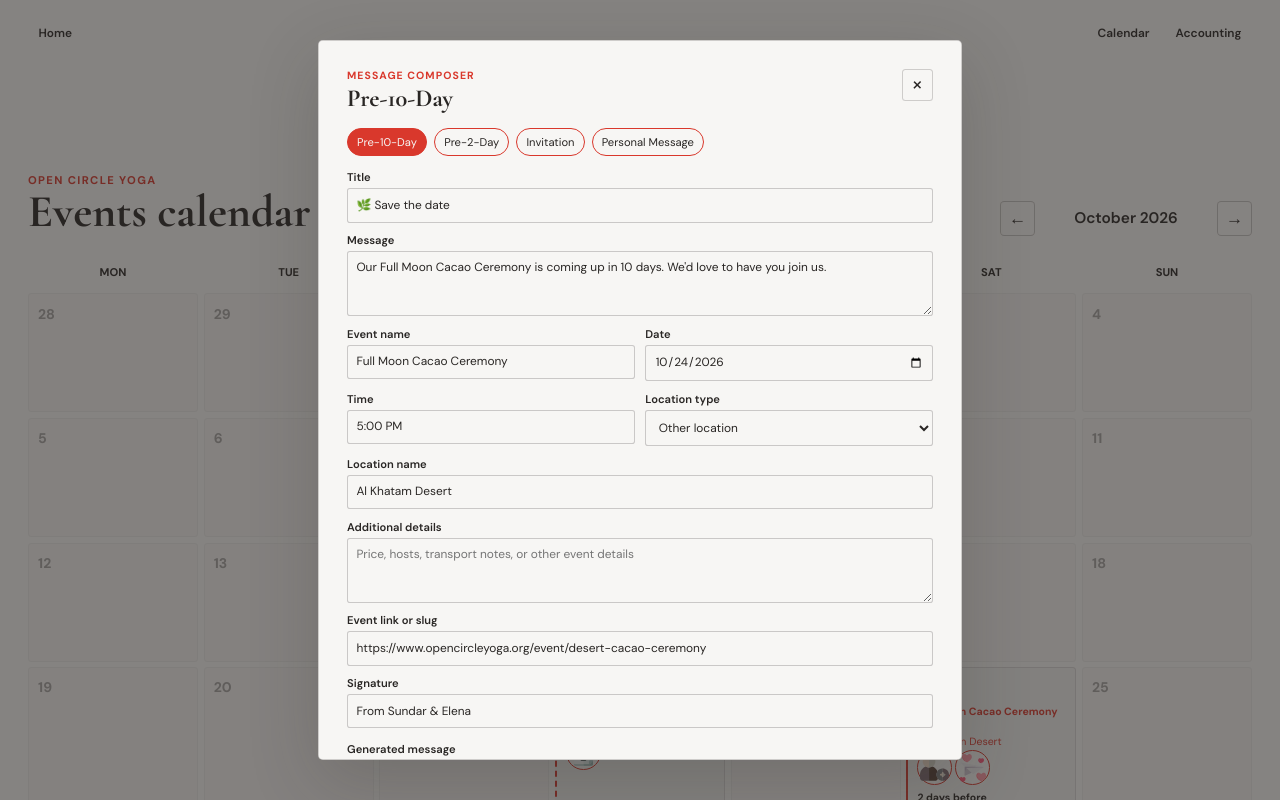
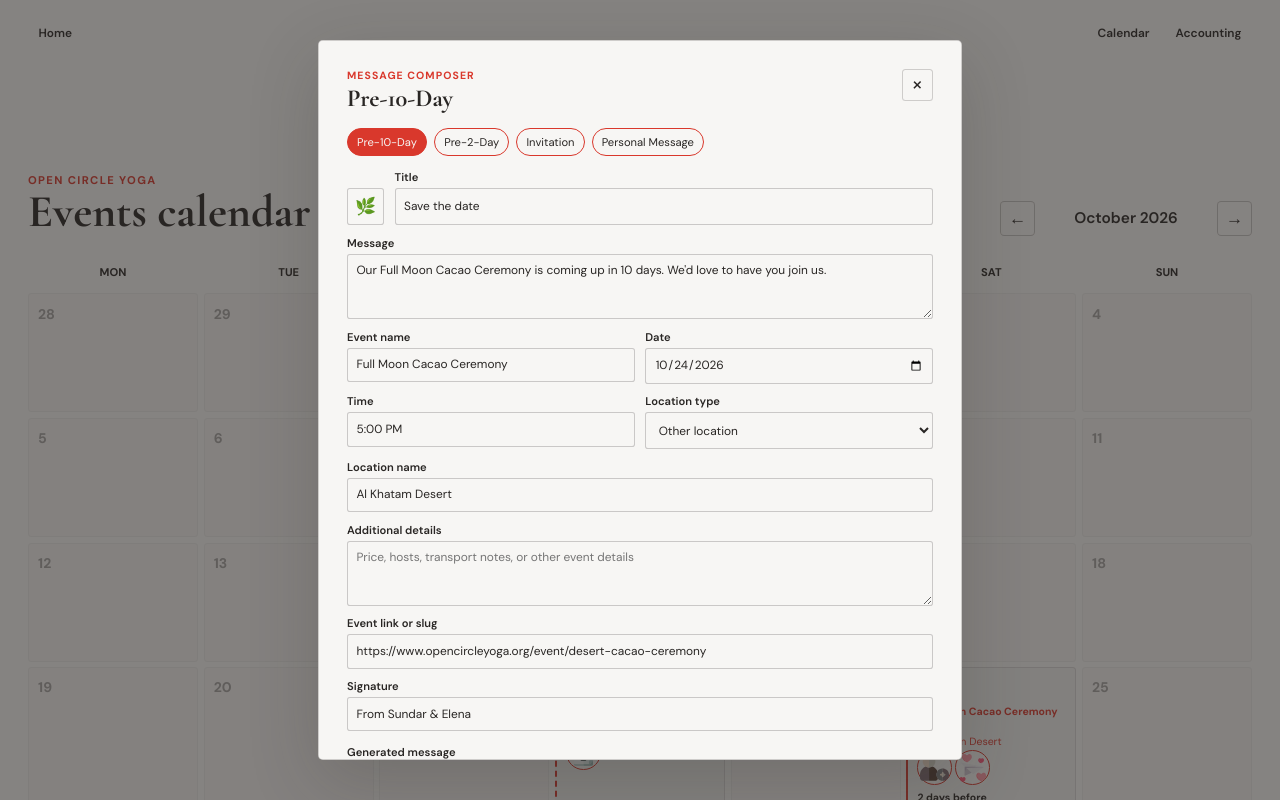
Before and after one commit to jcnccsr/oc, a Next.js app: page / in a window 1280 px wide. Both pictures are taken after a click on the button 407 px from the left and 628 px from the top of the page. Shown: the top 800 px of the page. Built offline with nearby package versions, Linux system fonts and the light colour scheme.

Commit message:
Updated messages and Icons used

```diff
--- a/src/components/EventMessageComposer/EventMessageComposer.module.css
+++ b/src/components/EventMessageComposer/EventMessageComposer.module.css
@@ -151,6 +151,70 @@
   gap: 0.75rem;
 }
 
+.iconSelect {
+  flex: 0 0 2.65rem;
+  width: 2.65rem !important;
+  height: 2.65rem;
+  align-self: flex-end;
+  appearance: none;
+  -webkit-appearance: none;
+  padding: 0 !important;
+  text-align: center;
+  text-align-last: center;
+  font-size: 1.2rem !important;
+}
+
+.titleField {
+  display: flex;
+  flex: 1;
+  flex-direction: column;
+  min-width: 0;
+  gap: 0.25rem;
+}
+
+.titleField > label {
+  font-size: 0.8rem;
+  font-weight: 600;
+}
+
+.titleInputWrapper {
+  position: relative;
+}
+
+.titleInputWrapper input {
+  min-height: 2.65rem;
+}
+
+.titleOptions {
+  position: absolute;
+  z-index: 1;
+  top: calc(100% + 0.25rem);
+  right: 0;
+  left: 0;
+  display: flex;
+  flex-direction: column;
+  padding: 0.25rem;
+  border: 1px solid color-mix(in srgb, var(--foreground) 22%, transparent);
+  border-radius: 0.2rem;
+  background: var(--background);
+  box-shadow: 0 0.5rem 1.5rem color-mix(in srgb, var(--foreground) 16%, transparent);
+}
+
+.titleOptions button {
+  padding: 0.55rem 0.6rem;
+  border: 0;
+  color: var(--foreground);
+  background: var(--background);
+  text-align: left;
+  font-size: 0.85rem;
+}
+
+.titleOptions button:hover,
+.titleOptions button:focus-visible {
+  background: var(--hue-sauge);
+  outline: none;
+}
+
 .form input,
 .form textarea,
 .form select,
--- a/src/components/EventMessageComposer/index.js
+++ b/src/components/EventMessageComposer/index.js
@@ -12,6 +12,8 @@ import {
   isValidEventDate,
   locationOptions,
   messageTypes,
+  titleIcons,
+  titleOptions,
 } from "@/utils/eventMessages";
 import styles from "./EventMessageComposer.module.css";
 
@@ -25,9 +27,12 @@ const messageIcons = {
 export default function EventMessageComposer({ event, availableMessages }) {
   const dialogRef = useRef(null);
   const headingId = useId();
+  const titleInputId = useId();
+  const titleOptionsId = useId();
   const [selectedType, setSelectedType] = useState(null);
   const [fields, setFields] = useState(null);
   const [copyStatus, setCopyStatus] = useState("");
+  const [titleOptionsOpen, setTitleOptionsOpen] = useState(false);
   const hasValidDate = fields?.date && isValidEventDate(fields.date);
   const generatedMessage = selectedType && hasValidDate
     ? generateEventMessage(selectedType, fields)
@@ -42,6 +47,29 @@ export default function EventMessageComposer({ event, availableMessages }) {
 
   function updateField(field, value) {
     setFields((current) => ({ ...current, [field]: value }));
+  }
+
+  function handleTitleKeyDown(event) {
+    if (event.key === "Escape") {
+      setTitleOptionsOpen(false);
+    } else if ((event.key === "ArrowDown" || event.key === "ArrowUp") && titleOptionsOpen) {
+      event.preventDefault();
+      const options = event.currentTarget.nextElementSibling?.querySelectorAll("button");
+      const option = event.key === "ArrowDown" ? options?.[0] : options?.[options.length - 1];
+      option?.focus();
+    }
+  }
+
+  function handleTitleOptionKeyDown(event) {
+    if (event.key !== "ArrowDown" && event.key !== "ArrowUp") {
+      return;
+    }
+
+    event.preventDefault();
+    const options = Array.from(event.currentTarget.parentElement.querySelectorAll("button"));
+    const currentIndex = options.indexOf(event.currentTarget);
+    const nextIndex = currentIndex + (event.key === "ArrowDown" ? 1 : -1);
+    options[nextIndex]?.focus();
   }
 
   async function copyMessage() {
@@ -117,10 +145,64 @@ export default function EventMessageComposer({ event, availableMessages }) {
             </div>
 
             <div className={styles.form}>
-              <label>
-                Title
-                <input value={fields.title} onChange={(e) => updateField("title", e.target.value)} />
-              </label>
+              <div className={styles.fieldRow}>
+                <select
+                  className={styles.iconSelect}
+                  aria-label="Title icon"
+                  value={fields.icon}
+                  onChange={(e) => updateField("icon", e.target.value)}
+                >
+                  {titleIcons.map((icon) => (
+                    <option key={icon.value} value={icon.value}>{icon.value}</option>
+                  ))}
+                </select>
+                <div className={styles.titleField}>
+                  <label htmlFor={titleInputId}>Title</label>
+                  <div
+                    className={styles.titleInputWrapper}
+                    onBlur={(e) => {
+                      if (!e.currentTarget.contains(e.relatedTarget)) {
+                        setTitleOptionsOpen(false);
+                      }
+                    }}
+                  >
+                    <input
+                      id={titleInputId}
+                      role="combobox"
+                      aria-autocomplete="list"
+                      aria-controls={titleOptionsId}
+                      aria-expanded={titleOptionsOpen}
+                      value={fields.title}
+                      onChange={(e) => {
+                        updateField("title", e.target.value);
+                        setTitleOptionsOpen(true);
+                      }}
+                      onFocus={() => setTitleOptionsOpen(true)}
+                      onClick={() => setTitleOptionsOpen(true)}
+                      onKeyDown={handleTitleKeyDown}
+                    />
+                    {titleOptionsOpen && (
+                      <div className={styles.titleOptions} id={titleOptionsId} role="listbox">
+                        {titleOptions.map((title) => (
+                          <button
+                            aria-selected={fields.title === title.value}
+                            key={title.value}
+                            role="option"
+                            type="button"
+                            onKeyDown={handleTitleOptionKeyDown}
+                            onClick={() => {
+                              updateField("title", title.value);
+                              setTitleOptionsOpen(false);
+                            }}
+                          >
+                            {title.label}
+                          </button>
+                        ))}
+                      </div>
+                    )}
+                  </div>
+                </div>
+              </div>
               <label>
                 Message
                 <textarea
--- /dev/null
+++ b/src/data/messageOptions.json
@@ -0,0 +1,22 @@
+{
+  "icons": [
+    { "value": "🌿", "defaultFor": "announcement10" },
+    { "value": "🪷", "defaultFor": "announcement2" },
+    { "value": "🎉", "defaultFor": "invitation" },
+    { "value": "📬", "defaultFor": "personalReminder" },
+    { "value": "✨", "defaultFor": "stars" },
+    { "value": "💌", "defaultFor": "heart" },
+    { "value": "🔔", "defaultFor": "bell" },
+    { "value": "🦕", "defaultFor": "brachiosaur" },
+    { "value": "🦖", "defaultFor": "tyrannosaurus" },
+    { "value": "🧘", "defaultFor": "lotusorange" },
+    { "value": "🧘‍♀️", "defaultFor": "lotusgrais" },
+    { "value": "🧘‍♂️", "defaultFor": "lotusbleu" }
+  ],
+  "titles": [
+    { "label": "Save the date", "value": "Save the date", "defaultFor": "announcement10" },
+    { "label": "A little reminder", "value": "A little reminder", "defaultFor": "announcement2" },
+    { "label": "You're invited", "value": "You're invited", "defaultFor": "invitation" },
+    { "label": "A note for you", "value": "A note for you", "defaultFor": "personalReminder" }
+  ]
+}
--- a/src/utils/eventMessages.js
+++ b/src/utils/eventMessages.js
@@ -1,31 +1,32 @@
+import messageOptions from "@/data/messageOptions.json";
+
 const eventUrl = "https://www.opencircleyoga.org/event/";
 
 export const messageTypes = [
   {
     key: "announcement10",
     label: "Pre-10-Day",
-    title: "🌿 Save the date",
     message: (name) => `Our ${name} is coming up in 10 days. We'd love to have you join us.`,
   },
   {
     key: "announcement2",
     label: "Pre-2-Day",
-    title: "🌅 A little reminder",
     message: (name, weekday) => `Our ${name} is happening this ${weekday}.`,
   },
   {
     key: "invitation",
     label: "Invitation",
-    title: "💌 You're invited",
     message: (name) => `Hi! I'd love to invite you to ${name}. It would be wonderful to have you there!`,
   },
   {
     key: "personalReminder",
     label: "Personal Message",
-    title: "💛 A note for you",
     message: (name) => `Hi! Just a personal reminder about ${name}. I hope you can make it.`,
   },
 ];
+
+export const titleIcons = messageOptions.icons;
+export const titleOptions = messageOptions.titles;
 
 export const locationOptions = {
   Studio: {
@@ -42,6 +43,14 @@ export const locationOptions = {
     label: "Other location",
   },
 };
+
+function getDefaultOption(options, messageType) {
+  const option = options.find((item) => item.defaultFor === messageType);
+  if (!option) {
+    throw new Error(`Missing default message option for: ${messageType}`);
+  }
+  return option.value;
+}
 
 export function getEventHref(link) {
   const path = link
@@ -70,7 +79,8 @@ export function getMessageDraft(event, messageType) {
   const weekday = new Intl.DateTimeFormat("en", { weekday: "long" }).format(date);
 
   return {
-    title: type.title,
+    icon: getDefaultOption(titleIcons, messageType),
+    title: getDefaultOption(titleOptions, messageType),
     message: type.message(event.name, weekday),
     name: event.name,
     date: event.date,
@@ -113,9 +123,10 @@ export function generateEventMessage(messageType, fields) {
     location.map,
     fields.additionalDetails.trim(),
   ].filter(Boolean);
+  const title = [fields.icon, fields.title.trim()].filter(Boolean).join(" ");
 
   return [
-    fields.title.trim(),
+    title,
     "",
     fields.message.trim(),
     "",
```
